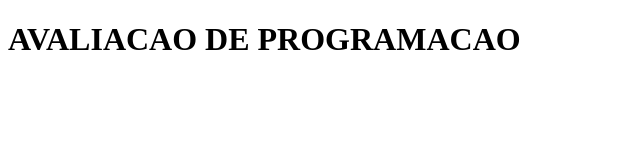
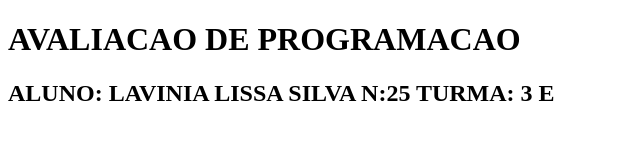
Before and after one commit to lavinia0021/AVALIACAO-DE-PROGRAMACAO-, a plain HTML site: page index.html in a window 1280 px wide. Shown: the whole page, without its empty margins (0-640 px from the left). Drawn offline with Linux system fonts and the light colour scheme.

Commit message:
Update index.html

```diff
--- a/index.html
+++ b/index.html
@@ -8,5 +8,6 @@
 </head>
 <body>
        <h1>AVALIACAO DE PROGRAMACAO</h1>
+    <h2>ALUNO: LAVINIA LISSA SILVA N:25 TURMA: 3 E</h2>
 </body>
 </html>
```
